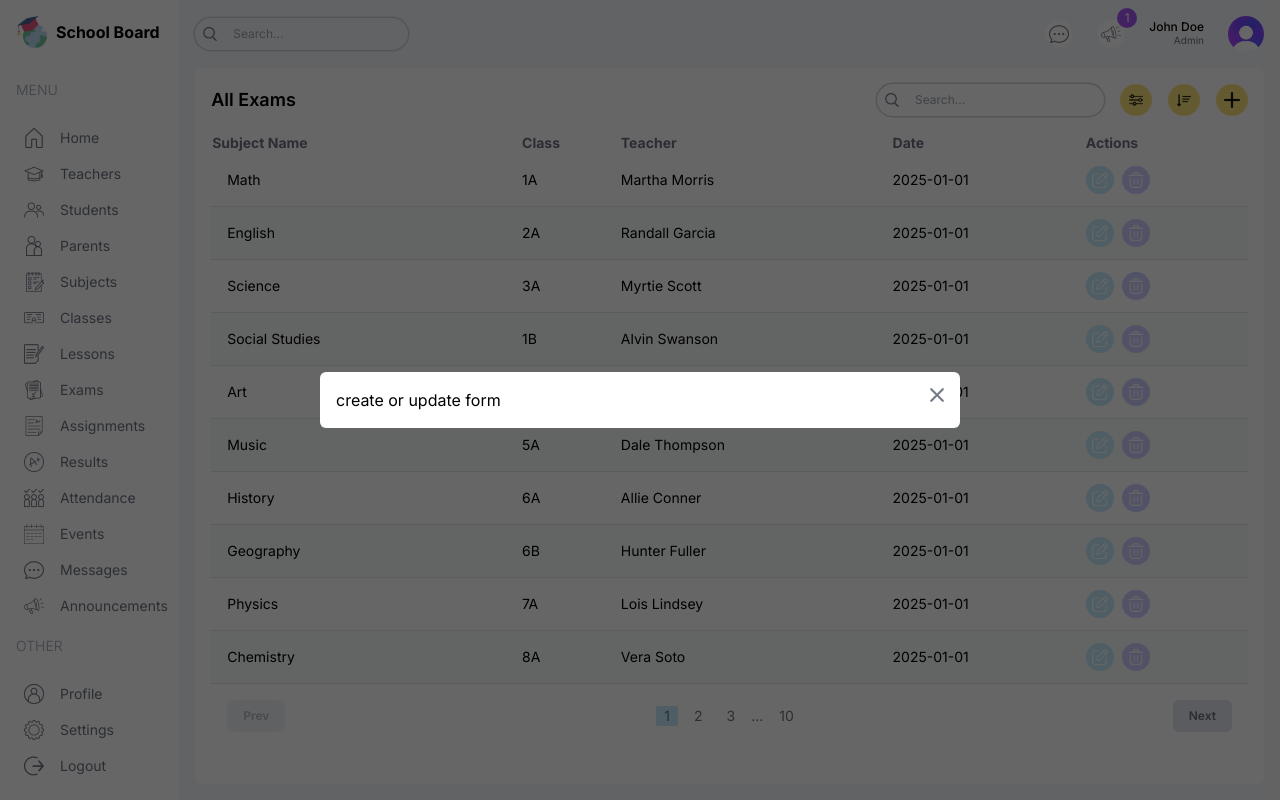
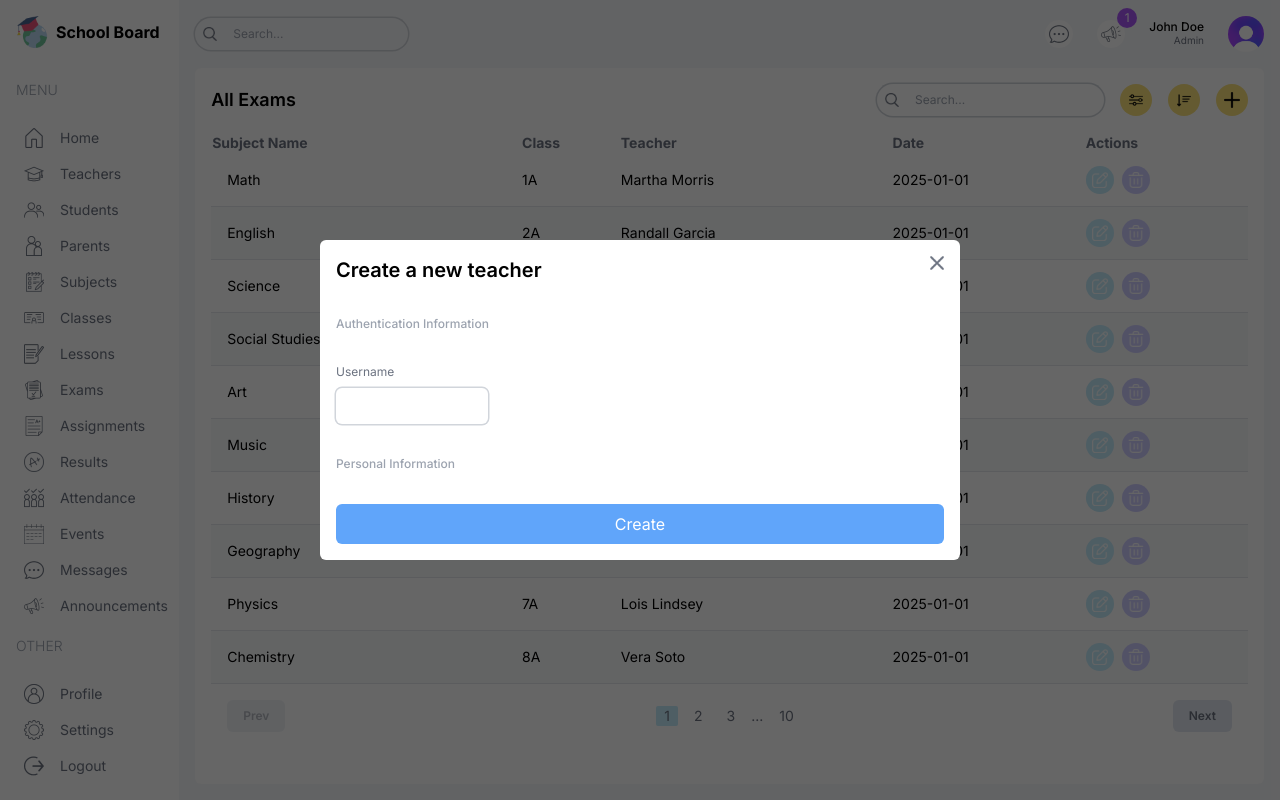
Before and after one commit to kncode86/school_management_app, a Next.js app: page /list/exams in a window 1280 px wide. Both pictures are taken after a click on the button 1231 px from the left and 100 px from the top of the page. Built offline with nearby package versions, Linux system fonts and the light colour scheme.

Commit message:
feat: create React-Hook-Form with Zod Validation

```diff
--- a/package.json
+++ b/package.json
@@ -9,6 +9,7 @@
     "lint": "next lint"
   },
   "dependencies": {
+    "@hookform/resolvers": "^3.9.1",
     "@types/react-big-calendar": "^1.16.0",
     "moment": "^2.30.1",
     "next": "^14.2.18",
@@ -16,8 +17,10 @@
     "react-big-calendar": "^1.16.2",
     "react-calendar": "^5.1.0",
     "react-dom": "^18",
+    "react-hook-form": "^7.53.2",
     "recharts": "^2.13.3",
-    "styled-jsx": "^5.1.6"
+    "styled-jsx": "^5.1.6",
+    "zod": "^3.23.8"
   },
   "devDependencies": {
     "@types/node": "^20",
--- a/src/components/FormModal.tsx
+++ b/src/components/FormModal.tsx
@@ -2,6 +2,7 @@
 
 import Image from "next/image";
 import { useState } from "react";
+import TeacherForm from "./forms/TeacherForm";
 
 const FormModal = ({table, type, data, id} : {
     table:
@@ -32,22 +33,25 @@ const FormModal = ({table, type, data, id} : {
     const [open, setOpen] = useState(false);
 
     const Form = () => {
-        return type === 'delete' && id ?
+        return type === 'delete' && id ? (
             <form action="" className="p-4 flex flex-col gap-4">
                 <span className="text-center font-medium">All data will be lost. Are you sure you want to delete this {table}?</span>
                 <button className="bg-red-700 text-white px-4 py-2 rounded-md border-none w-max self-center">Delete</button>
             </form>
-            : "create or update form"
+        ): (
+            <TeacherForm type="create" />
+        )
     }
 
-    return <>
+    return (
+        <>
             <button
                 className={`${size} flex items-center justify-center rounded-full ${bgColor}`}
                 onClick={() => setOpen(true)}
             >
                 <Image src={`/${type}.png`} alt="" width={16} height={16} />
             </button>
-        { open &&
+            { open && (
                 <div
                     className="w-screen h-screen absolute left-0 top-0 bg-black bg-opacity-60 z-50
                     flex items-center justify-center"
@@ -59,8 +63,9 @@ const FormModal = ({table, type, data, id} : {
                         </div>
                     </div>
                 </div>
-        }
+            )}
         </>
+    )
 }
 
 export default FormModal
--- a/src/components/forms/TeacherForm.tsx
+++ b/src/components/forms/TeacherForm.tsx
@@ -1,8 +1,61 @@
 'use client'
 
+import { zodResolver } from "@hookform/resolvers/zod";
+import { useForm } from "react-hook-form";
+import { z } from "zod";
+
+const schema = z.object({
+    username: z
+        .string()
+        .min(3, { message: 'Username must be at least 3 characters long!' })
+        .max(20, { message: 'Username must be at most 20 characters long!' }),
+    email: z.string().email({ message: 'Invalid email address!' }),
+    password: z
+        .string()
+        .min(8, { message: 'Password must be at least 8 characters long!' }),
+    firstName: z.string().min(1, { message: 'First name is required!' }),
+    lastName: z.string().min(1, { message: 'Last name is required!' }),
+    phone: z.string().min(1, { message: 'Phone is required!' }),
+    address: z.string().min(1, { message: 'Address is required!' }),
+    birthday: z.date({ message: 'Birthday is required!' }),
+    sex: z.enum(["male", "female"], {message: 'Sex is required!'}),
+    img: z.instanceof(File, { message: 'Image is required!' }),
+});
+
 const TeacherForm = ({type, data}: {type: 'create' | 'update'; data?: any}) => {
+
+    const {
+        register,
+        handleSubmit,
+        formState: { errors },
+      } = useForm({
+        resolver: zodResolver(schema),
+    });
+
+    const onSubmit = handleSubmit((data) => {
+        console.log(data);
+    })
+
     return (
-        <form action="">input</form>
+        <form className="flex flex-col gap-8" onSubmit={onSubmit}>
+            <h1 className="text-xl font-semibold">Create a new teacher</h1>
+            <span className="text-xs text-gray-400 font-medium">Authentication Information</span>
+            <div className="flex flex-col gap-2 w-full md:w-1/4">
+                <label className="text-xs text-gray-500">Username</label>
+                <input
+                    type="text" {...register("username")}
+                    className="ring-[1.5px] ring-gray-300 p-2 rounded-md text-sm w-full"
+                />
+                {errors.username?.message && (
+                    <p className="text-xs text-red-400">
+                        {errors.username?.message?.toString()}
+                    </p>)}
+            </div>
+            <span className="text-xs text-gray-400 font-medium">Personal Information</span>
+            <button className="bg-blue-400 text-white p-2 rounded-md">
+                {type === "create" ? "Create" : "Update"}
+            </button>
+        </form>
     )
 }
 
```
Also changed, not shown: 1 other file (tests, documents, lock files or other folders). Lines whose indentation alone changed are shown as unchanged.
